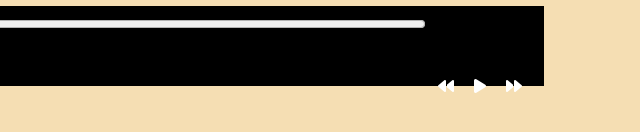
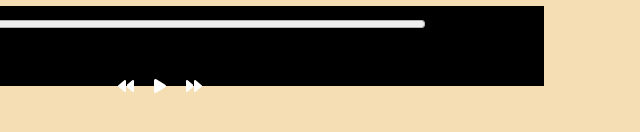
Before and after one commit to KarthikSaladi047/Spotify_Clone, a plain HTML site: page index.html in a window 1280 px wide. Shown: the part 714-846 px from the top of the page, 736-1376 px from the left, 640 px wide, since content can reach past the window. Drawn offline with Linux system fonts and the light colour scheme.

Commit message:
Update style.css

```diff
--- a/style.css
+++ b/style.css
@@ -103,11 +103,16 @@ nav ul li {
   position: sticky;
   bottom: 0;
   left: 0;
-  width: 100%;
   background-color: black;
   height: 80px;
   text-align: center;
   color: white;
+}
+
+#progressbar {
+  width: 80vw;
+  padding: 10px;
+  cursor: pointer;
 }
 
 .icons {
@@ -123,19 +128,3 @@ nav ul li {
   padding: 0 10px;
   cursor: pointer;
 }
-
-#progressbar {
-  width: 80vw;
-  padding: 10px;
-  cursor: pointer;
-}
-.icons {
-  display: flex;
-  align-items: center;
-  padding-left: 45vw;
-}
-.icons i {
-  padding: 0 10px;
-  display: flex;
-  cursor: pointer;
-}
```
